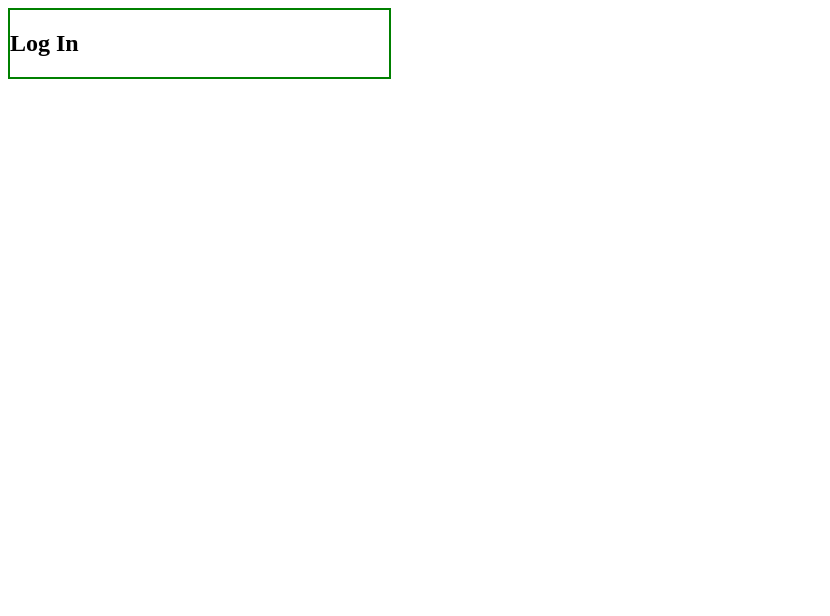
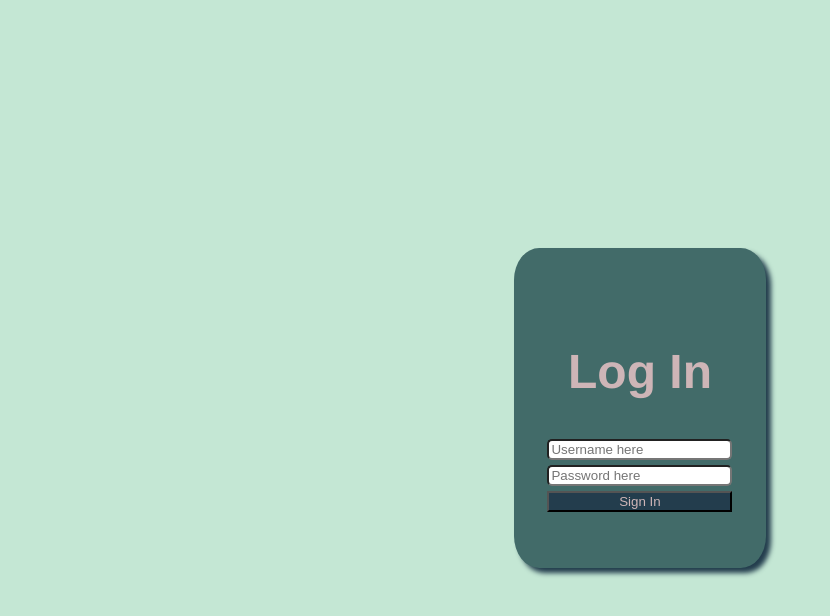
Before and after one commit to HydratedMunkey/christopher-olvera-login-ui-project, a plain HTML site: page login.html in a window 1280 px wide. Shown: the whole page, without its empty margins (0-830 px from the left). Drawn offline with Linux system fonts and the light colour scheme.

Commit message:
skeleton finished + basic colors added

```diff
--- a/login-styles.css
+++ b/login-styles.css
@@ -1,16 +1,55 @@
-body {
-    /* justify-content: center; */
-    align-items: center;
+:root{
+    --main-bg-color: #C4E7D4;
+    --text-color: #CEB5B7;
+    --login-box-color: #426B69;
 }
 
-#surround{
-    display: flexbox;
+html, body {
+    height: 100%;
+    min-height: 100%;
+    background-color: var(--main-bg-color);
+}
+
+body {
+    display: flex;
     justify-content: center;
+    align-items: center;
+    align-content: center;
+    height: 98vh;
+}
+
+#login-text {
+    font-size: 3rem;
+    font-family:'Franklin Gothic Medium', 'Arial Narrow', Arial, sans-serif;
+    color: var(--text-color);
 }
 
 #login-box {
-    display: flexbox;
-    border: 2px solid green;
-    height: 30%;
-    width: 30%;
+    display: flex;
+    border-radius: 10%;
+    box-shadow: 5px 5px 5px #233D4D;
+    min-width: 20%;
+    min-height: 40%;
+    background-color: var(--login-box-color);
+    justify-content: center;
+    align-items: center;
+    flex-direction: column;
 }
+
+#login-details {
+    display: flex;
+    flex-direction: column;
+    justify-content: space-around;
+    gap: 5px;
+}
+
+.text-input {
+    border-radius: 5px;
+}
+
+#sign-in-button {
+    min-width: 40%;
+    min-height: 30%;
+    color: var(--text-color);
+    background-color: #233D4D;
+}
--- a/login.html
+++ b/login.html
@@ -7,14 +7,23 @@
     <link rel = "stylesheet" href = "login-styles.css">
 </head>
 <body>
-    <div id = "surround">
 
-        <div id = "login-box">
+    <div id = "login-box">
 
-            <h2 id = "login-text"> Log In</h2>
+        <h2 id = "login-text"> Log In</h2>
 
+        <div id = "login-details">
 
+            <label for= "username">
+                <input type = "text" name = "username" placeholder = "Username here" class = "text-input">
+            </label>
+            <label for= "password">
+                <input type = "password" name = "password" placeholder = "Password here" class = "text-input">
+            </label>
+
+            <button id = "sign-in-button"> Sign In </button>
         </div>
+
     </div>
 </body>
 </html>
```
